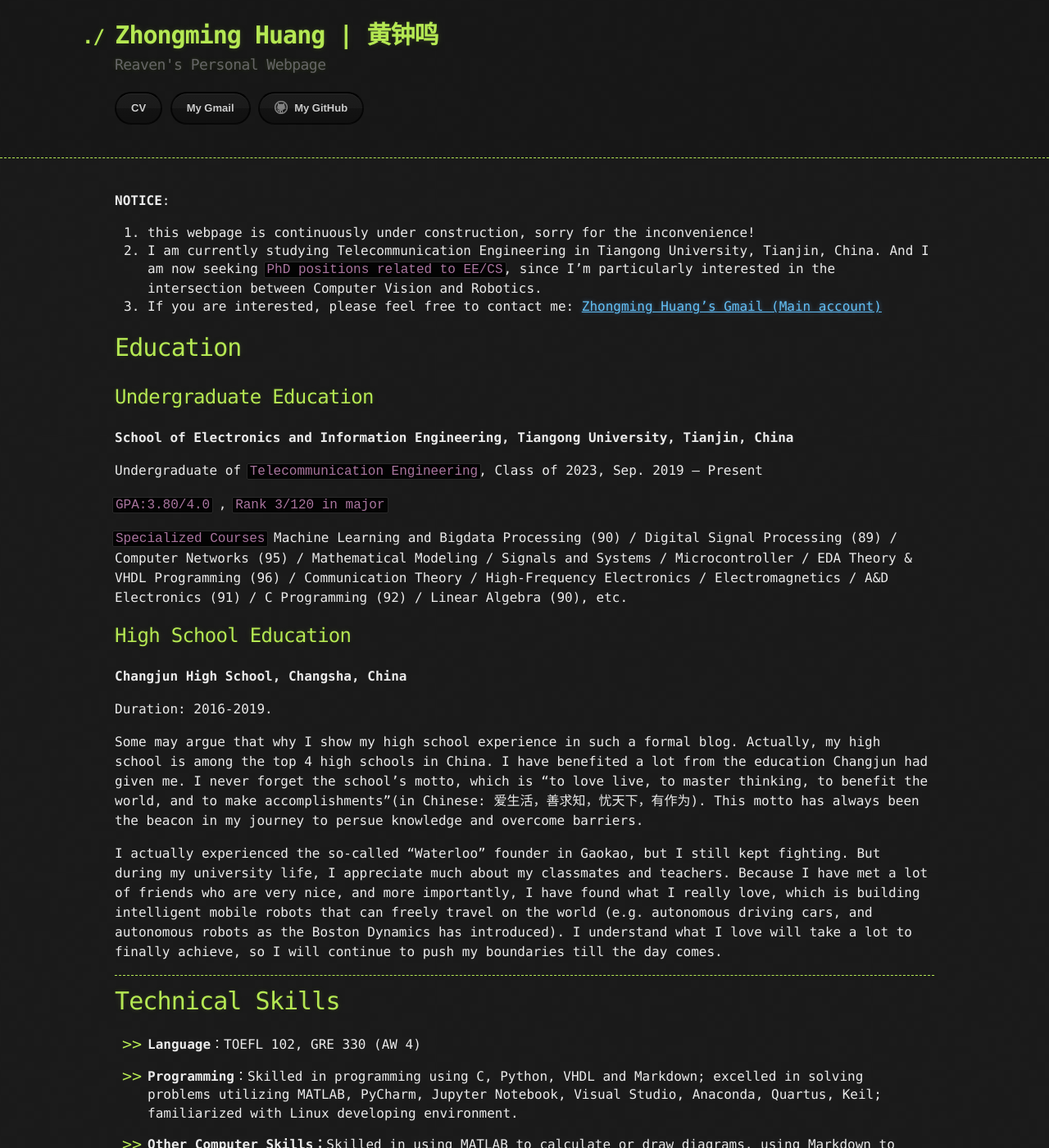
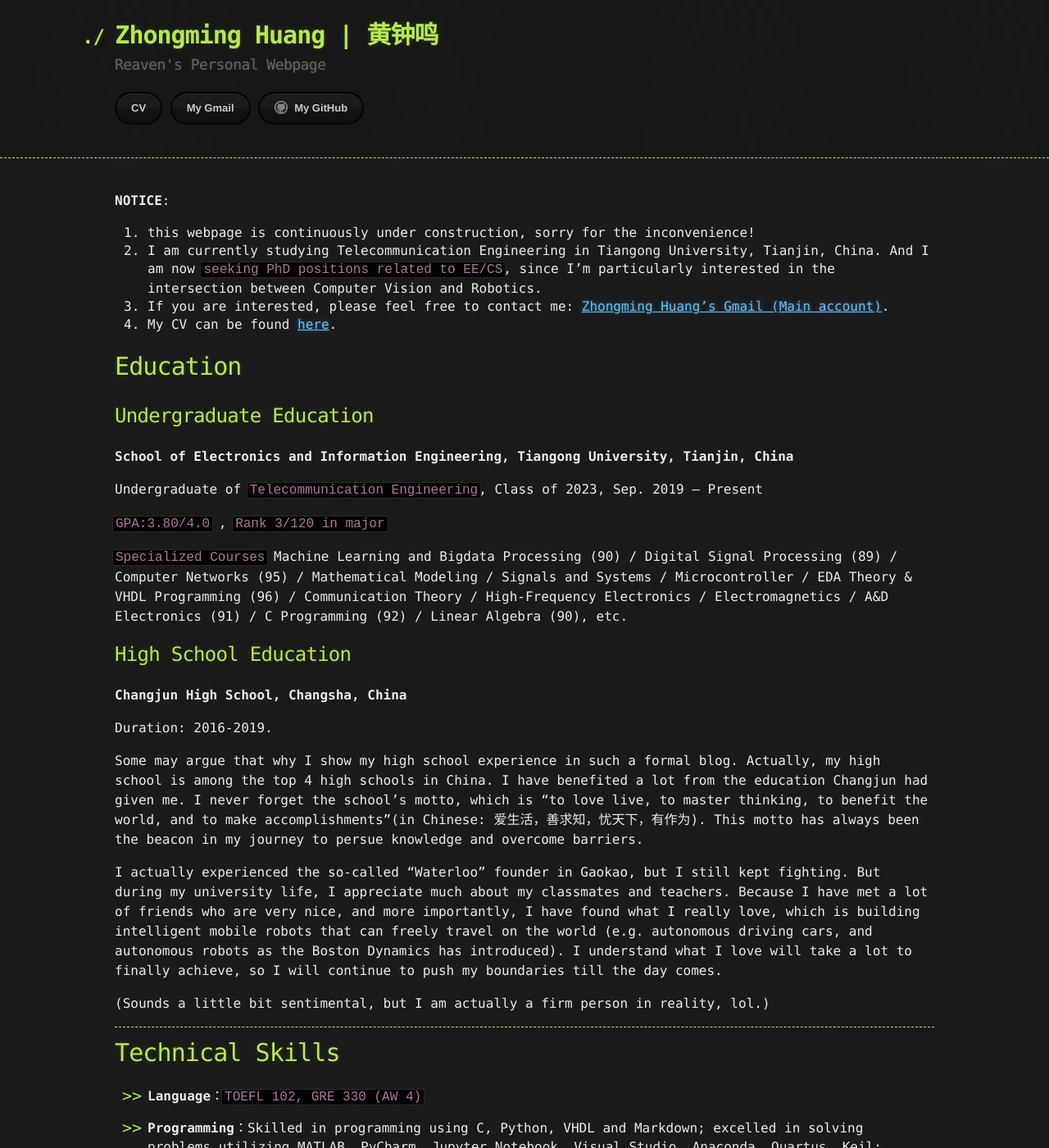
Before and after one commit to ReavenH/ReavenH.github.io, a Jekyll site: the page built from index.md, in a window 1280 px wide and 1400 px high. Shown: the whole window at 82% size. Built offline with Jekyll 4.4.1, drawn with Linux system fonts in a browser that asks for light colours; some of the changed text lies outside the part shown.

Commit message:
update mainpage

```diff
--- a/index.md
+++ b/index.md
@@ -4,8 +4,9 @@ layout: default
 
 **NOTICE**:
 1. this webpage is continuously under construction, sorry for the inconvenience!
-2. I am currently studying Telecommunication Engineering in Tiangong University, Tianjin, China. And I am now seeking `PhD positions related to EE/CS`, since I'm particularly interested in the intersection between Computer Vision and Robotics.
-3. If you are interested, please feel free to contact me: [Zhongming Huang's Gmail (Main account)](reavenhuang@gmail.com)
+2. I am currently studying Telecommunication Engineering in Tiangong University, Tianjin, China. And I am now `seeking PhD positions related to EE/CS`, since I'm particularly interested in the intersection between Computer Vision and Robotics.
+3. If you are interested, please feel free to contact me: [Zhongming Huang's Gmail (Main account)](reavenhuang@gmail.com).
+4. My CV can be found [here](https://github.com/ReavenH/ReavenH/blob/main/ZhongmingHuang_CV_ver9.pdf).
 
 # Education
 
@@ -29,11 +30,13 @@ Some may argue that why I show my high school experience in such a formal blog.
 
 I actually experienced the so-called "Waterloo" founder in Gaokao, but I still kept fighting. But during my university life, I appreciate much about my classmates and teachers. Because I have met a lot of friends who are very nice, and more importantly, I have found what I really love, which is building intelligent mobile robots that can freely travel on the world (e.g. autonomous driving cars, and autonomous robots as the Boston Dynamics has introduced). I understand what I love will take a lot to finally achieve, so I will continue to push my boundaries till the day comes.
 
+(Sounds a little bit sentimental, but I am actually a firm person in reality, lol.)
+
 -----
 
 # Technical Skills
 
-- **Language**：TOEFL 102, GRE 330 (AW 4)
+- **Language**：`TOEFL 102, GRE 330 (AW 4)`
 
 - **Programming**：Skilled in programming using C, Python, VHDL and Markdown; excelled in solving problems utilizing MATLAB, PyCharm, Jupyter Notebook, Visual Studio, Anaconda, Quartus, Keil; familiarized with Linux developing environment.
 
@@ -41,11 +44,11 @@ I actually experienced the so-called "Waterloo" founder in Gaokao, but I still k
 
 # Publications and Patents
 
-- **Zhongming Huang,** Shangyun Yang, 6-DoF Occluded Object Semantic Grasp Planning with De-occlusion Instance Segmentation, In Proc. of the *5th International Conference on Intelligent Autonomous Systems (ICoIAS’ 2022)* (Accepted)
+- **Zhongming Huang,** Shangyun Yang, 6-DoF Occluded Object Semantic Grasp Planning with De-occlusion Instance Segmentation, In Proc. of the *5th International Conference on Intelligent Autonomous Systems (ICoIAS’ 2022)* (Accepted) [Paper in PDF](https://github.com/ReavenH/ReavenH/blob/main/ZhongmingHuang_paper1.pdf)
 
-- **Zhongming Huang**\*, Yuxiang Wang*, High Precision Small Hepatocellular Carcinoma Detection Using Improved EfficientNet with Self-Attention, In Proc. of *22nd IEEE/ACIS International Conference on Computer and Information Science* *(ICIS 2022)* (In Press)
+- **Zhongming Huang**\*, Yuxiang Wang*, High Precision Small Hepatocellular Carcinoma Detection Using Improved EfficientNet with Self-Attention, In Proc. of *22nd IEEE/ACIS International Conference on Computer and Information Science* *(ICIS 2022)* (In Press) [Paper in PDF](https://github.com/ReavenH/ReavenH/blob/main/ZhongmingHuang_paper2.pdf)
 
-- **Zhongming Huang** \*, Yuxiang Wang*, Haolan Hu, Xun Liu, Tongzhen Liu and Zhanxu Zhang, Dynamic Feature Extraction Using I-Vector for Video Fire Detection, In Proc. of *2022 3rd International Conference on Pattern Recognition and Machine Learning (PRML 2022)* (In Press)
+- **Zhongming Huang** \*, Yuxiang Wang*, Haolan Hu, Xun Liu, Tongzhen Liu and Zhanxu Zhang, Dynamic Feature Extraction Using I-Vector for Video Fire Detection, In Proc. of *2022 3rd International Conference on Pattern Recognition and Machine Learning (PRML 2022)* (In Press) [Paper in PDF](https://github.com/ReavenH/ReavenH/blob/main/ZhongmingHuang_paper3.pdf)
 
 - Yukuan Sun, **Zhongming Huang**, Yuxiang Wang, Xun Liu, Zhanxu Zhang, Tongzhen Liu, Haolan Hu, A Multi-dimensional Sensing Quadrotor UAV Fire Inspection System (P.R.C. Patent for Utility Models, Application Number: CN202221074321.2)
 
```
